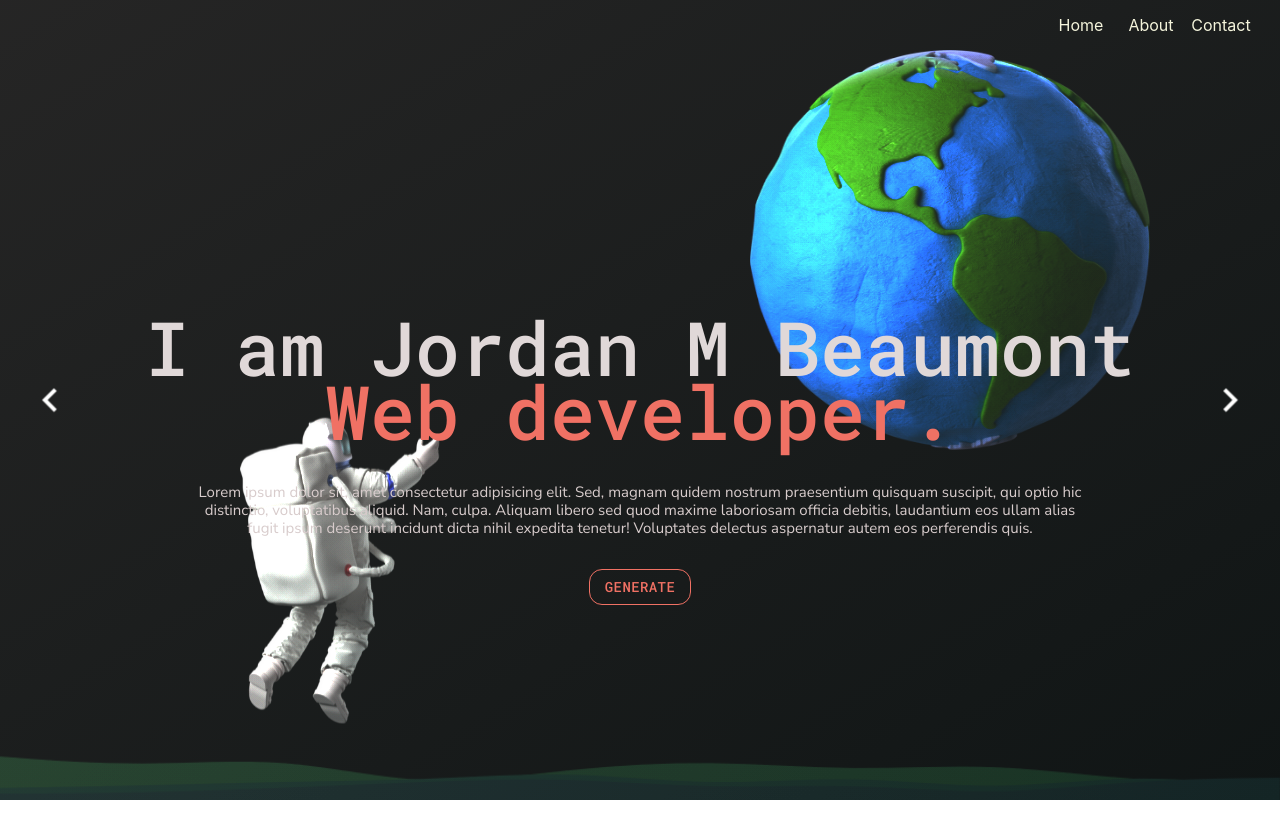
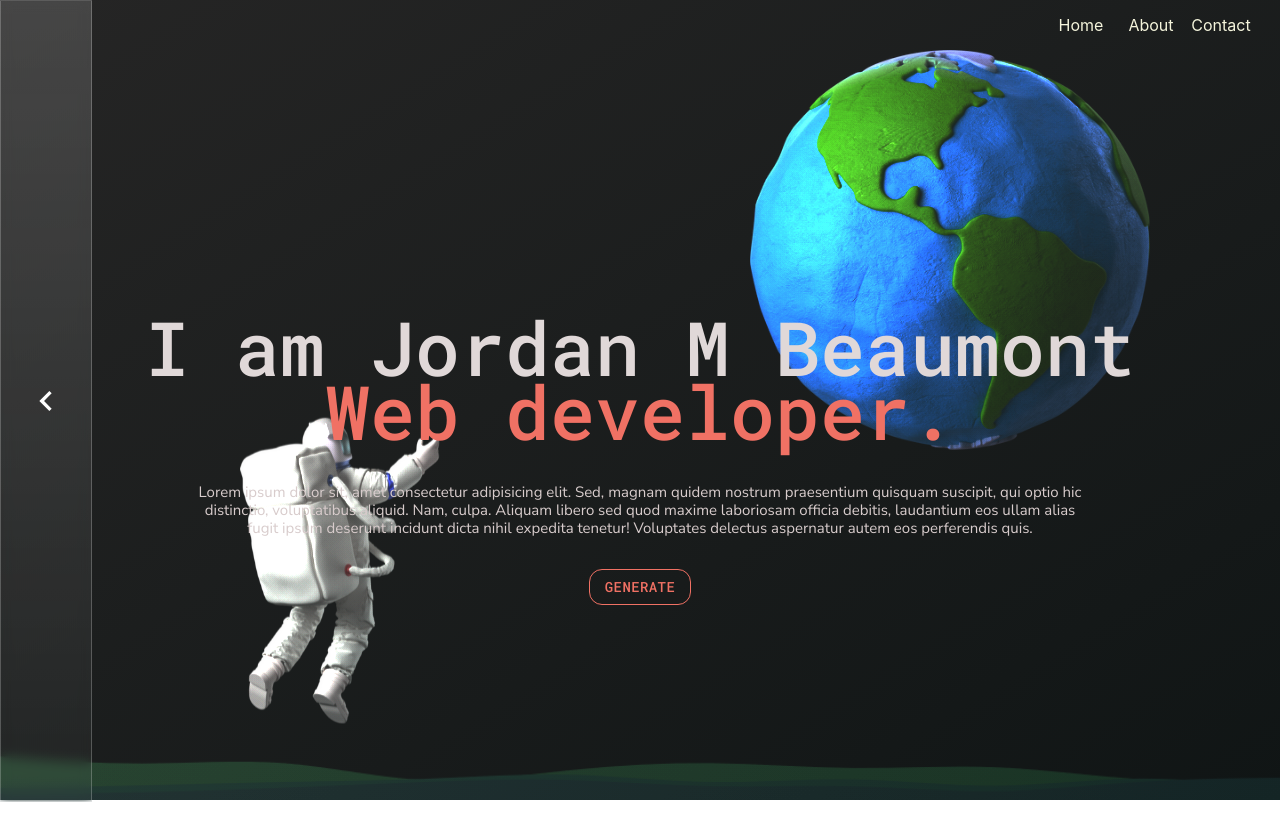
Before and after one commit to jordanbmnt/Netlify-Personal-Website, a React (Create React App) app: page / in a window 1280 px wide. Shown: the top 840 px of the page. After the commit the page ends 802 px from the top, so only its background shows below. Built offline with nearby package versions, Linux system fonts and the light colour scheme.

Commit message:
added animation to nav

```diff
--- a/src/Components/NavBar/navBar.css
+++ b/src/Components/NavBar/navBar.css
@@ -23,20 +23,24 @@ a{
 
 .left-arrow,
 .right-arrow{
+  transition: 600ms;
+  opacity: 0;
   height: 100vh;
   position: absolute;
   top: 0;
-  width: 100px;
+  width: 90px;
   display: flex;
   align-items: center;
   justify-content: center;
-  animation: pulse infinite 2s alternate;
+  background: linear-gradient(rgba(255, 255, 255, 0.152), rgba(255, 255, 255, 0.036));
+  border: 1px solid rgba(255, 255, 255, 0.226);
+  backdrop-filter: blur(6px);
+  z-index: 10;
 }
 
-@keyframes pulse {
-  to{
-    transform: scale(1.2);
-  }
+.left-arrow:hover,
+.right-arrow:hover{
+  opacity: 1;
 }
 
 .left-arrow{
```
